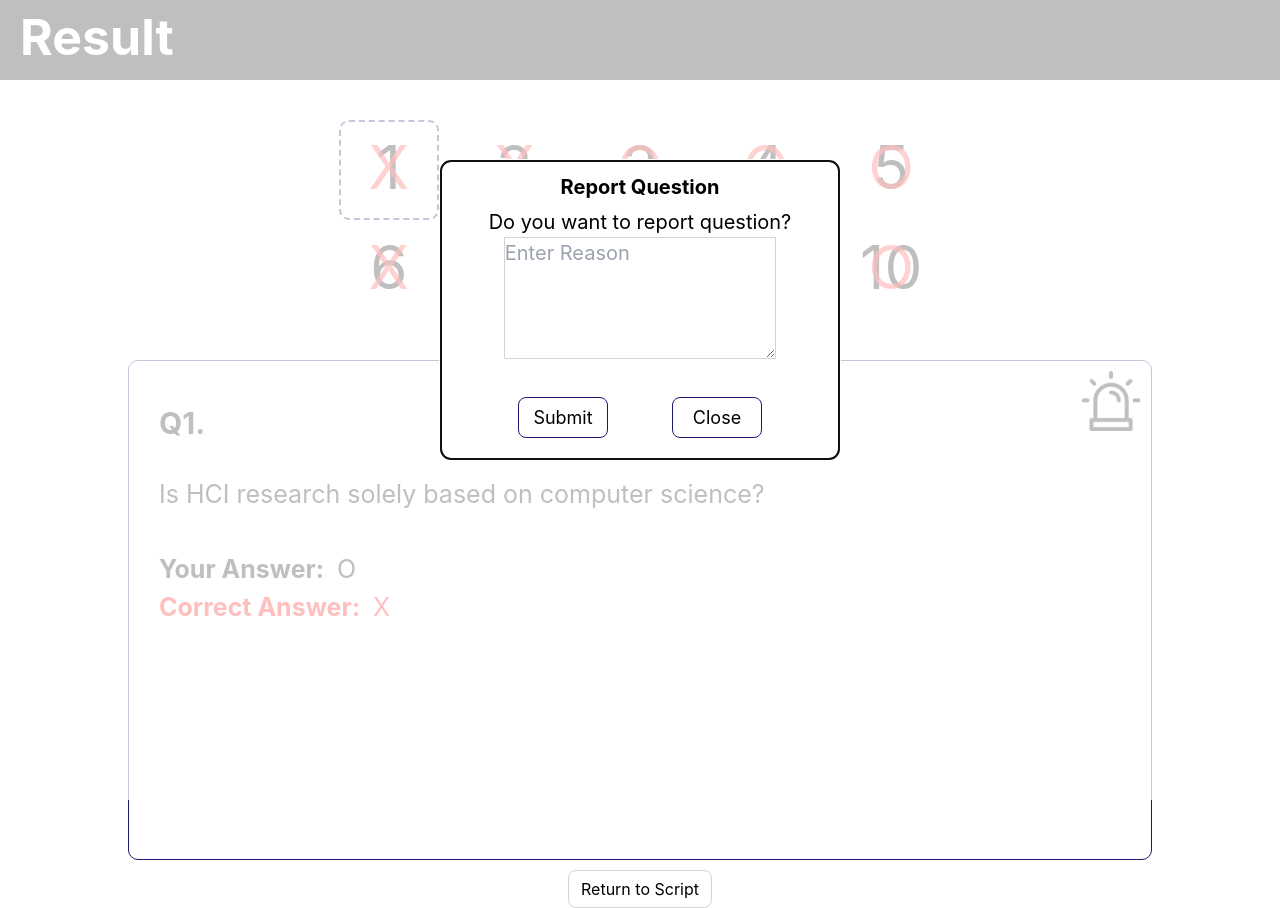
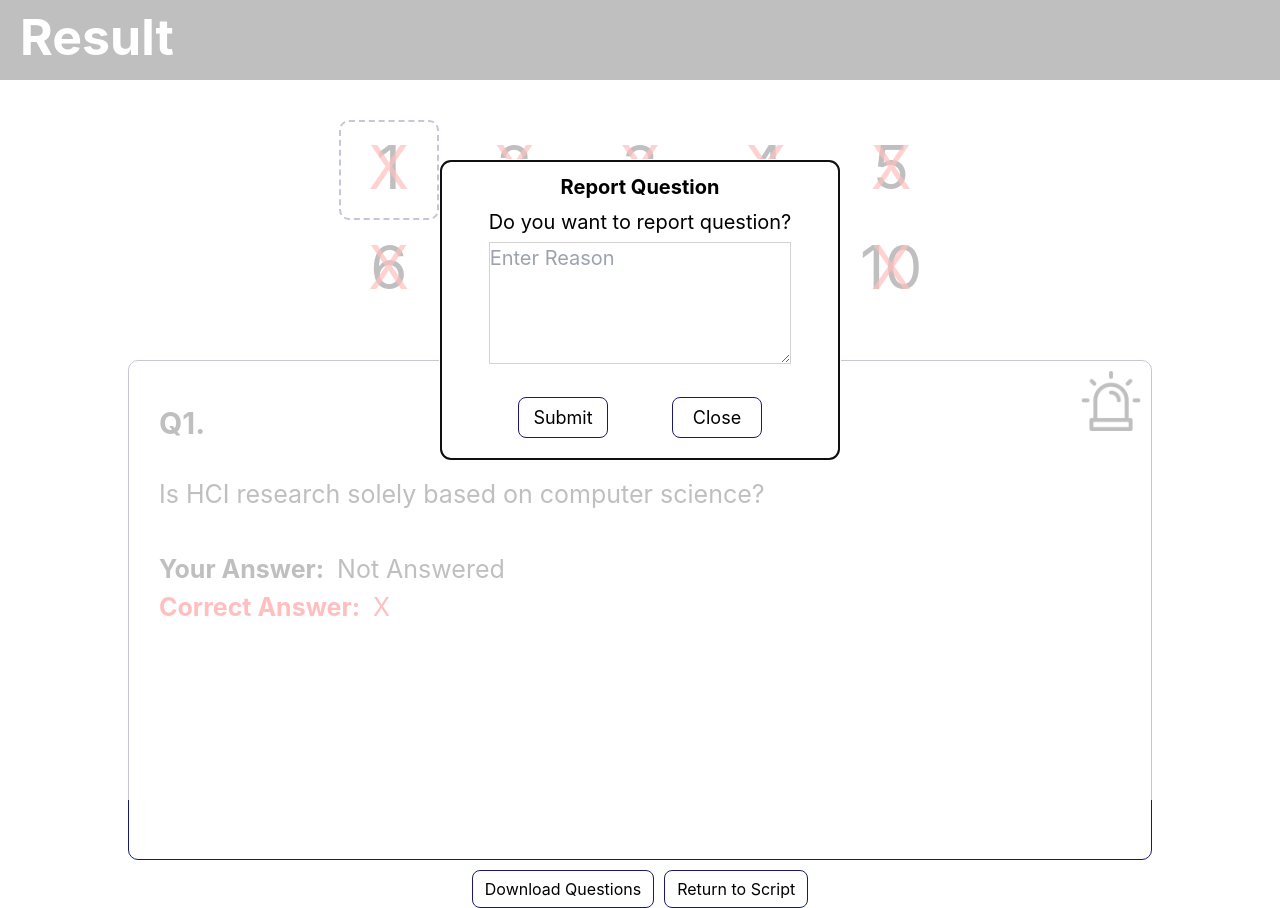
Before and after one commit to SNU-HCI-GROUP-1/meta-learning, a React (Create React App) app in the folder client/web/: page /checks in a window 1280 px wide. Both pictures are taken after a click on the element 1111 px from the left and 401 px from the top of the page. Built offline with nearby package versions, Linux system fonts and the light colour scheme.

Commit message:
feat: minor design fix

```diff
--- a/client/web/src/Components/Button.tsx
+++ b/client/web/src/Components/Button.tsx
@@ -5,7 +5,7 @@ const StyledButton = styled.button`
   border-radius: 8px;
   font-size: 1rem;
   line-height: 1.5;
-  border: 1px solid lightgray;
+  border: 1px solid midnightBlue;
   color: black;
   background: white;
 `;
--- a/client/web/src/Components/Question/ReportModal.tsx
+++ b/client/web/src/Components/Question/ReportModal.tsx
@@ -61,8 +61,9 @@ const ReportModal = ({ isOpen, setIsOpen }: Props) => {
           placeholder={'Enter Reason'}
           style={{
             border: '1px solid lightgray',
-            width: '90%',
+            width: '100%',
             margin: 'auto',
+            marginTop: 5,
           }}
         />
       </div>
--- a/client/web/src/pages/Checks/index.tsx
+++ b/client/web/src/pages/Checks/index.tsx
@@ -11,9 +11,6 @@ type Props = {
 }
 
 const Checks = ({ answers }: Props) => {
-  answers = !answers?.length
-    || answers.filter(a => a === 'O' || a === 'X').length !== 10
-      ? ['O','X','O','X','O','O','O','O','O','O'] : answers;
   const [selectedQuestion, setSelectedQuestion] = useState(0);
   const questions = testQuestions;
   const onQuestionClick = (questionNumber: number) => {
@@ -114,7 +111,7 @@ const Checks = ({ answers }: Props) => {
               {questions[selectedQuestion].question}
               <br /><br />
               <div>
-                <b>Your Answer: </b> {answers[selectedQuestion]}
+                <b>Your Answer: </b> {answers[selectedQuestion] || 'Not Answered'}
               </div>
               <div
                 style={{
@@ -136,8 +133,14 @@ const Checks = ({ answers }: Props) => {
           flexDirection: 'row',
           justifyContent: 'center',
           marginTop: 10,
+          gap: 10,
         }}
       >
+        <StyledButton
+          onClick={() => window.location.href = '/editor'}
+        >
+          Download Questions
+        </StyledButton>
         <StyledButton
           onClick={() => window.location.href = '/editor'}
         >
--- a/client/web/src/pages/Questions/ConfirmModal.tsx
+++ b/client/web/src/pages/Questions/ConfirmModal.tsx
@@ -26,7 +26,7 @@ const ConfirmModal = ({ isOpen, setIsOpen, answers }: Props) => {
       className="modal-content"
       style={{
         content: {
-          width: 'max(40vw, 240px)',
+          width: window.innerWidth < 768 ? 250 : 300,
           height: 200,
           margin: 'auto',
           marginTop: '20vh',
@@ -44,6 +44,7 @@ const ConfirmModal = ({ isOpen, setIsOpen, answers }: Props) => {
         style={{
           marginTop: 10,
           height: 30,
+          fontSize: 20,
         }}
       >
         {isAllAnswered ? '' : <b>Warning</b>}
```
